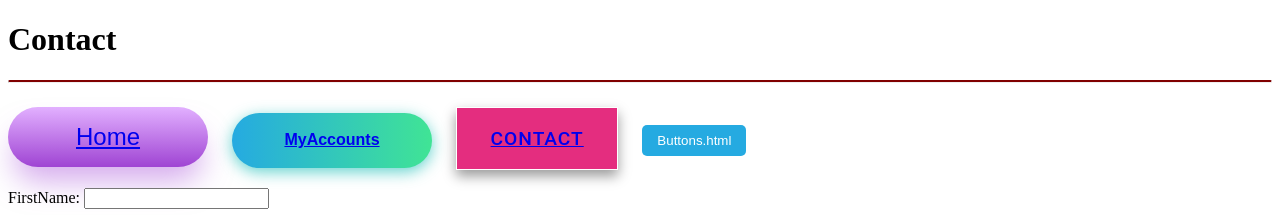
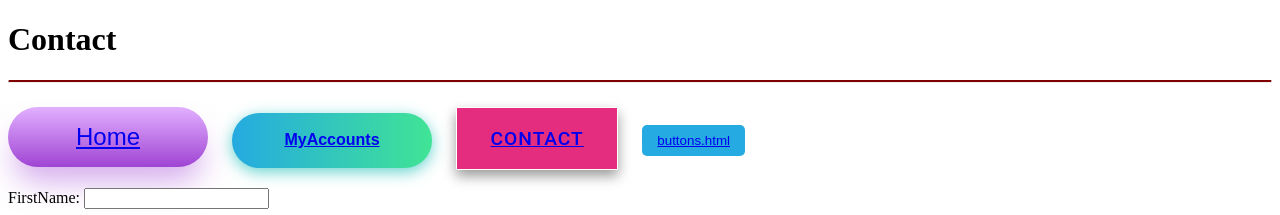
Before and after one commit to Rajesh08567/cv, a plain HTML site: page contact.html in a window 1280 px wide. Shown: the top 215 px of the page. Drawn offline with Linux system fonts and the light colour scheme.

Commit message:
Update contact.html

```diff
--- a/contact.html
+++ b/contact.html
@@ -92,7 +92,7 @@
       margin-top: 20px;
     "
   >
-    Buttons.html
+    <a href="./contact.html">buttons.html</a>
   </button>
 
     <form>
```
